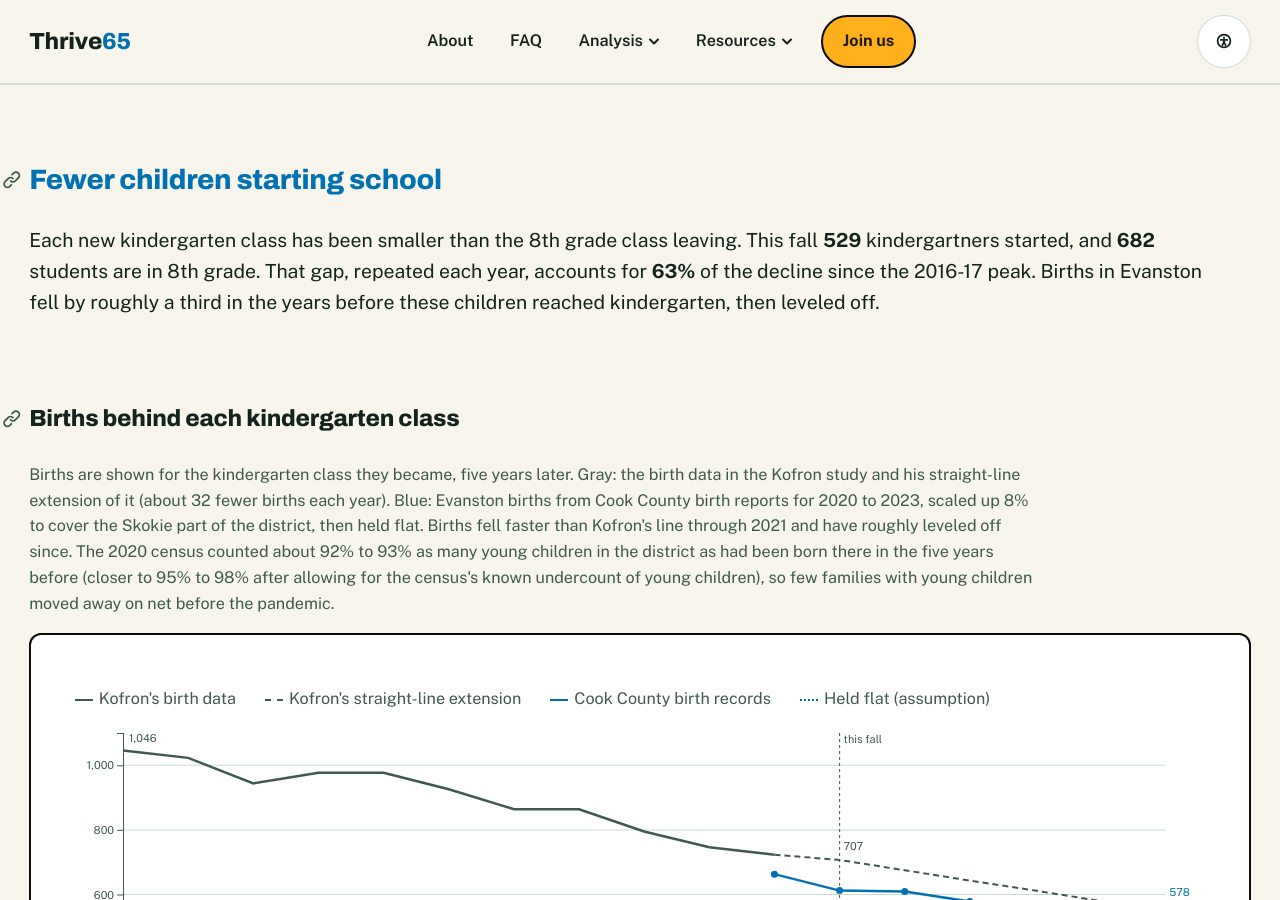
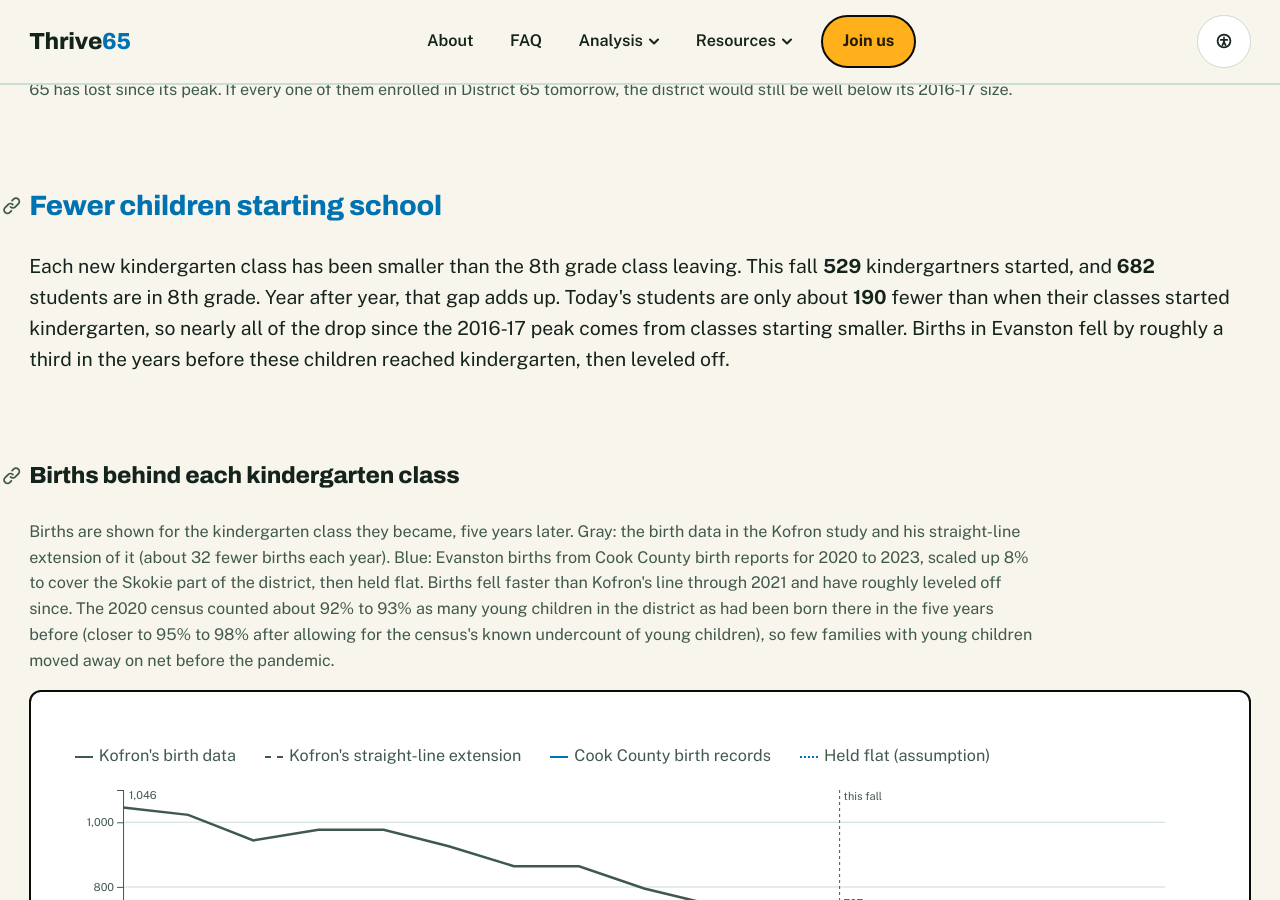
Before and after one commit to Thrive65/thrive65-site, a Jekyll site: the page built from analysis/enrollment.md, in a window 1280 px wide and 900 px high, scrolled down 6026 px. Built offline with Jekyll 4.4.1, drawn with Linux system fonts in a browser that asks for light colours; part of the change alters nothing that is shown; some of the changed text lies outside the part shown.

Commit message:
Explain the since-peak decline by today's classes vs. their kindergarten size
Co-Authored-By: Claude Opus 5.5 <noreply@anthropic.com>
Claude-Session: https://claude.ai/code/session_01SmpF7gL57aNoLck87onHpj

```diff
--- a/analysis/enrollment.md
+++ b/analysis/enrollment.md
@@ -48,7 +48,7 @@ wide: true
 <p class="note" id="covid-takeaway">The pandemic shows up most clearly among students who were already enrolled. In fall 2020 and fall 2021, <b data-draw="cv-loss">—</b> students who would normally have moved up a grade did not return, about <b data-draw="cv-pct">—</b> of those enrolled. Those losses eased in 2022-23, and since then they have looked much like they did before the pandemic. About two-thirds of the students lost in fall 2020 and 2021 would be in high school or graduated by now, and the rest would be in middle school, so a return of those families would add few students for long. Private schools have not held on to their pandemic-era gains either: their K-8 enrollment in the boundary fell from about 1,060 in 2022-23 to about 940 in 2025-26.</p>
 <div class="tiles" id="covid-tiles">
   <div class="tile"><div class="lab">Students lost in fall 2020 and fall 2021</div><div class="big" data-draw="cv-loss2">—</div><div class="sub">Already-enrolled students, net: <span data-draw="cv-pct2">—</span> of those enrolled. In a typical year before 2020 the loss was 20 to 50.</div></div>
-  <div class="tile"><div class="lab">Decline since the 2016-17 peak</div><div class="big" data-draw="cv-total">—</div><div class="sub"><span data-draw="cv-entry2">—</span> of that came from kindergarten classes starting smaller than the 8th grade classes leaving</div></div>
+  <div class="tile"><div class="lab">Decline since the 2016-17 peak</div><div class="big" data-draw="cv-total">—</div><div class="sub">Today's students are about <span data-draw="cv-sincek">—</span> fewer than when their classes started kindergarten; the rest comes from smaller starting classes</div></div>
   <div class="tile"><div class="lab">Fall 2020 kindergarten class today</div><div class="big" data-draw="cv-k20">—</div><div class="sub">6th graders, from <span data-draw="cv-k20k">—</span> kindergartners (<span data-draw="cv-k20p">—</span> of its starting size)</div></div>
 </div>
 
@@ -67,7 +67,7 @@ wide: true
 <p class="note">All the private K-8 schools in the boundary together enroll about <b data-draw="pv-last">—</b> students, fewer than half of the roughly <b data-draw="hl-drop">—</b> students District 65 has lost since its peak. If every one of them enrolled in District 65 tomorrow, the district would still be well below its 2016-17 size.</p>
 
 <h2 id="births">Fewer children starting school</h2>
-<p class="lede">Each new kindergarten class has been smaller than the 8th grade class leaving. This fall <b data-draw="t-k">—</b> kindergartners started, and <b data-draw="t-8">—</b> students are in 8th grade. That gap, repeated each year, accounts for <b data-draw="cv-entry">—</b> of the decline since the 2016-17 peak. Births in Evanston fell by roughly a third in the years before these children reached kindergarten, then leveled off.</p>
+<p class="lede">Each new kindergarten class has been smaller than the 8th grade class leaving. This fall <b data-draw="t-k">—</b> kindergartners started, and <b data-draw="t-8">—</b> students are in 8th grade. Year after year, that gap adds up. Today's students are only about <b data-draw="cv-sincek">—</b> fewer than when their classes started kindergarten, so nearly all of the drop since the 2016-17 peak comes from classes starting smaller. Births in Evanston fell by roughly a third in the years before these children reached kindergarten, then leveled off.</p>
 
 <h3 id="births-chart-h">Births behind each kindergarten class</h3>
 <p class="note">Births are shown for the kindergarten class they became, five years later. Gray: the birth data in the Kofron study and his straight-line extension of it (about 32 fewer births each year). Blue: Evanston births from Cook County birth reports for 2020 to 2023, scaled up 8% to cover the Skokie part of the district, then held flat. Births fell faster than Kofron's line through 2021 and have roughly leveled off since. The 2020 census counted about 92% to 93% as many young children in the district as had been born there in the five years before (closer to 95% to 98% after allowing for the census's known undercount of young children), so few families with young children moved away on net before the pandemic.</p>
--- a/assets/js/enrollment-dashboard.js
+++ b/assets/js/enrollment-dashboard.js
@@ -1047,6 +1047,18 @@ dash.draw('cmp', cmpDraw);
 
 (function () {
 // Story sections: headline drop, private schools, ETHS feeders, births
+dash.draw('cv-sincek', (el) => {
+  const s = dash.data('district_grades');
+  if (s.status !== 'ok') { el.textContent = '—'; return; }
+  const m = {};
+  for (const r of s.data) (m[r.year] = m[r.year] || {})[r.grade] = +r.students;
+  let now = 0, atK = 0;
+  ['K', '1', '2', '3', '4', '5', '6', '7', '8'].forEach((g, i) => {
+    const ky = (2026 - i) + '-' + String(2027 - i).slice(2);
+    now += m['2026-27'][g]; atK += m[ky].K;
+  });
+  el.textContent = d65.fmt(Math.round((atK - now) / 10) * 10);
+});
 dash.draw('hl-drop', (el) => {
   const s = dash.data('district_trend');
   if (s.status !== 'ok') { el.textContent = '—'; return; }
```
